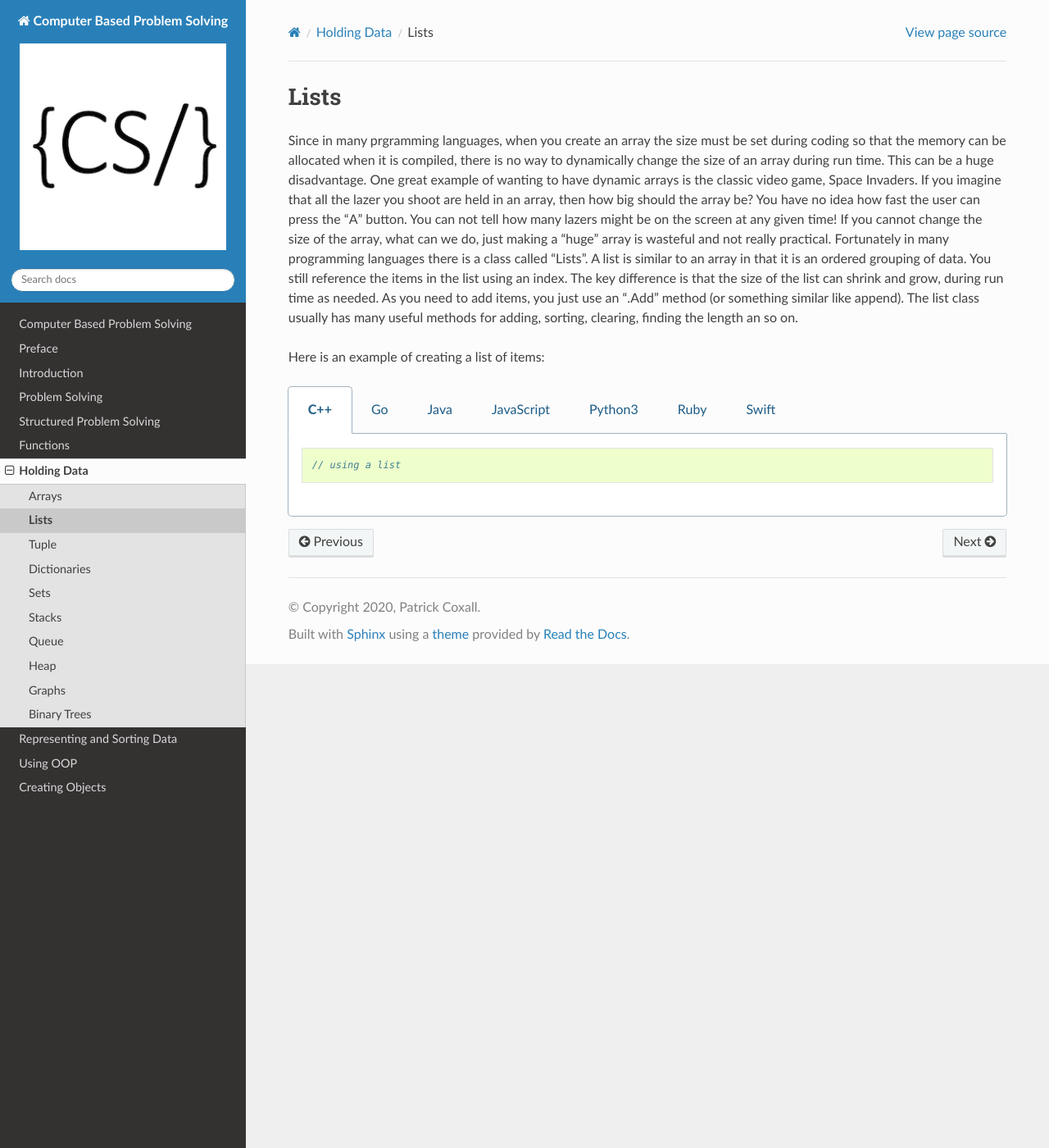
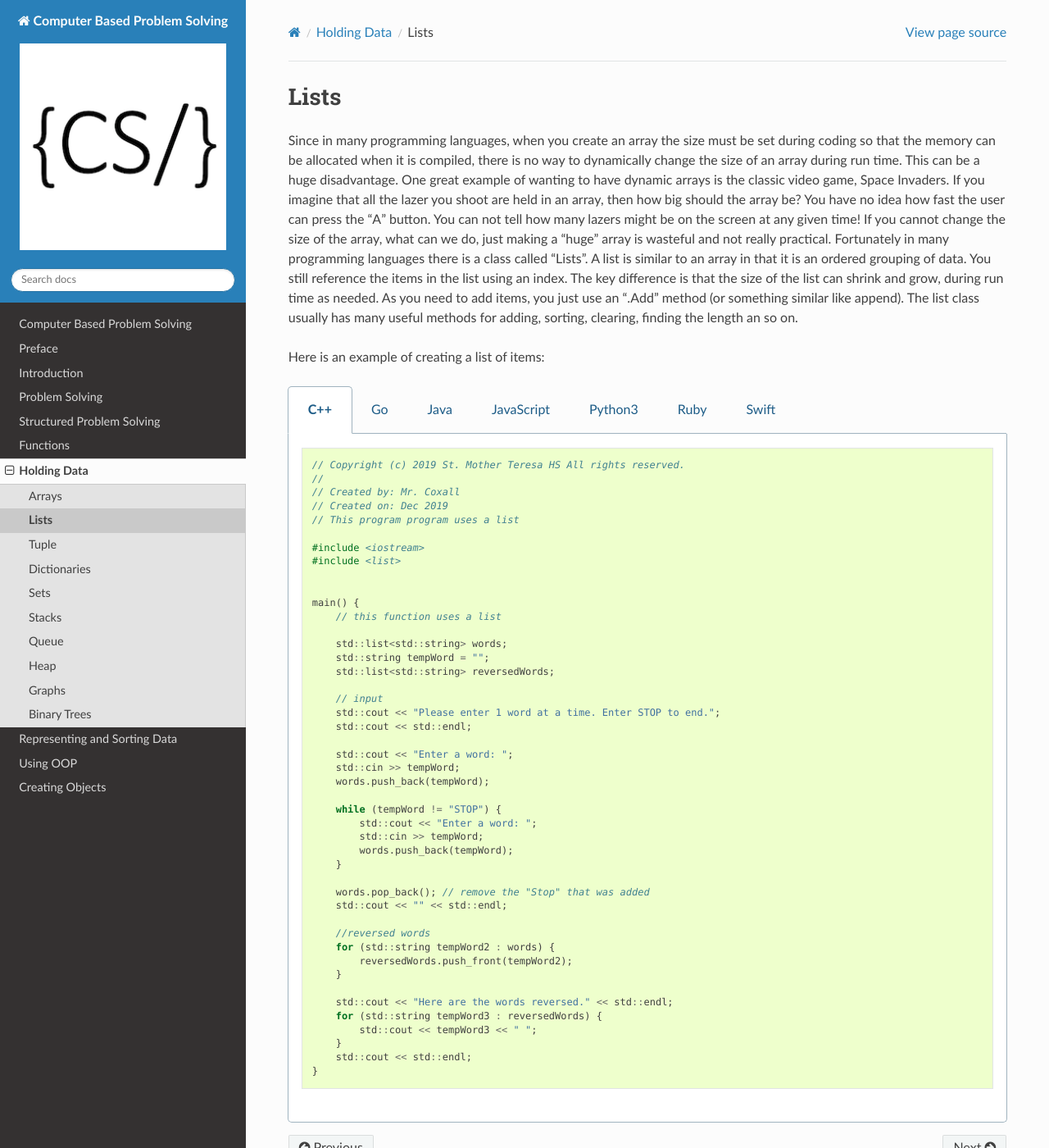
Before and after one commit to Mr-Coxall/Computer-Based-Problem-Solving, a Sphinx documentation site: the page built from docs/holding-data/lists.rst, in a window 1280 px wide and 1400 px high. Shown: the whole window at 82% size. Built offline with Sphinx 7.4.7 and the Read the Docs theme 2.0.0, drawn with Linux system fonts in a browser that asks for light colours; pages that are not in the unit, such as notebooks, are missing from menus.

Commit message:
Update lists.rst

```diff
--- a/docs/holding-data/lists.rst
+++ b/docs/holding-data/lists.rst
@@ -3,7 +3,7 @@
 Lists
 =====
 
-Since in many prgramming languages, when you create an array the size must be set during coding so that the memory can be allocated when it is compiled, there is no way to dynamically change the size of an array during run time. This can be a huge disadvantage. One great example of wanting to have dynamic arrays is the classic video game, Space Invaders. If you imagine that all the lazer you shoot are held in an array, then how big should the array be? You have no idea how fast the user can press the "A" button. You can not tell how many lazers might be on the screen at any given time! If you cannot change the size of the array, what can we do, just making a "huge" array is wasteful and not really practical. Fortunately in many programming languages there is a class called “Lists”.
+Since in many programming languages, when you create an array the size must be set during coding so that the memory can be allocated when it is compiled, there is no way to dynamically change the size of an array during run time. This can be a huge disadvantage. One great example of wanting to have dynamic arrays is the classic video game, Space Invaders. If you imagine that all the lazer you shoot are held in an array, then how big should the array be? You have no idea how fast the user can press the "A" button. You can not tell how many lazers might be on the screen at any given time! If you cannot change the size of the array, what can we do, just making a "huge" array is wasteful and not really practical. Fortunately in many programming languages there is a class called “Lists”.
 A list is similar to an array in that it is an ordered grouping of data. You still reference the items in the list using an index. The key difference is that the size of the list can shrink and grow, during run time as needed. As you need to add items, you just use an “.Add” method (or something similar like append). The list class usually has many useful methods for adding, sorting, clearing, finding the length an so on.
 
 Here is an example of creating a list of items:
@@ -14,7 +14,52 @@ Here is an example of creating a list of items:
 
     .. code-block:: C++
 
-		// using a list
+		// Copyright (c) 2019 St. Mother Teresa HS All rights reserved.
+		//
+		// Created by: Mr. Coxall
+		// Created on: Dec 2019
+		// This program program uses a list
+
+		#include <iostream>
+		#include <list>
+
+
+		main() {
+		    // this function uses a list
+
+		    std::list<std::string> words;
+		    std::string tempWord = "";
+		    std::list<std::string> reversedWords;
+
+		    // input
+		    std::cout << "Please enter 1 word at a time. Enter STOP to end.";
+		    std::cout << std::endl;
+
+		    std::cout << "Enter a word: ";
+		    std::cin >> tempWord;
+		    words.push_back(tempWord);
+
+		    while (tempWord != "STOP") {
+		        std::cout << "Enter a word: ";
+		        std::cin >> tempWord;
+		        words.push_back(tempWord);
+		    }
+
+		    words.pop_back(); // remove the "Stop" that was added
+		    std::cout << "" << std::endl;
+
+		    //reversed words
+		    for (std::string tempWord2 : words) {
+		        reversedWords.push_front(tempWord2);
+		    }
+
+		    std::cout << "Here are the words reversed." << std::endl;
+		    for (std::string tempWord3 : reversedWords) {
+		        std::cout << tempWord3 << " ";
+		    }
+		    std::cout << std::endl;
+		}
+
 
   .. group-tab:: Go
 
@@ -75,14 +108,14 @@ Here is an example of creating a list of items:
 		    words.pop() # remove the "Stop" that was added
 		    print("")
 
-		    reversed_words = reverse_the_words(words)
-
 		    print("Here are the words reversed.")
-		    print(reversed_words)
+		    for counter in range(0, len(words)):
+		        print(words.pop())
 
 
 		if __name__ == "__main__":
 		    main()
+
 
 
   .. group-tab:: Ruby
```
Also changed, not shown: other parts of docs/holding-data/lists.rst (+0 -12 lines).
